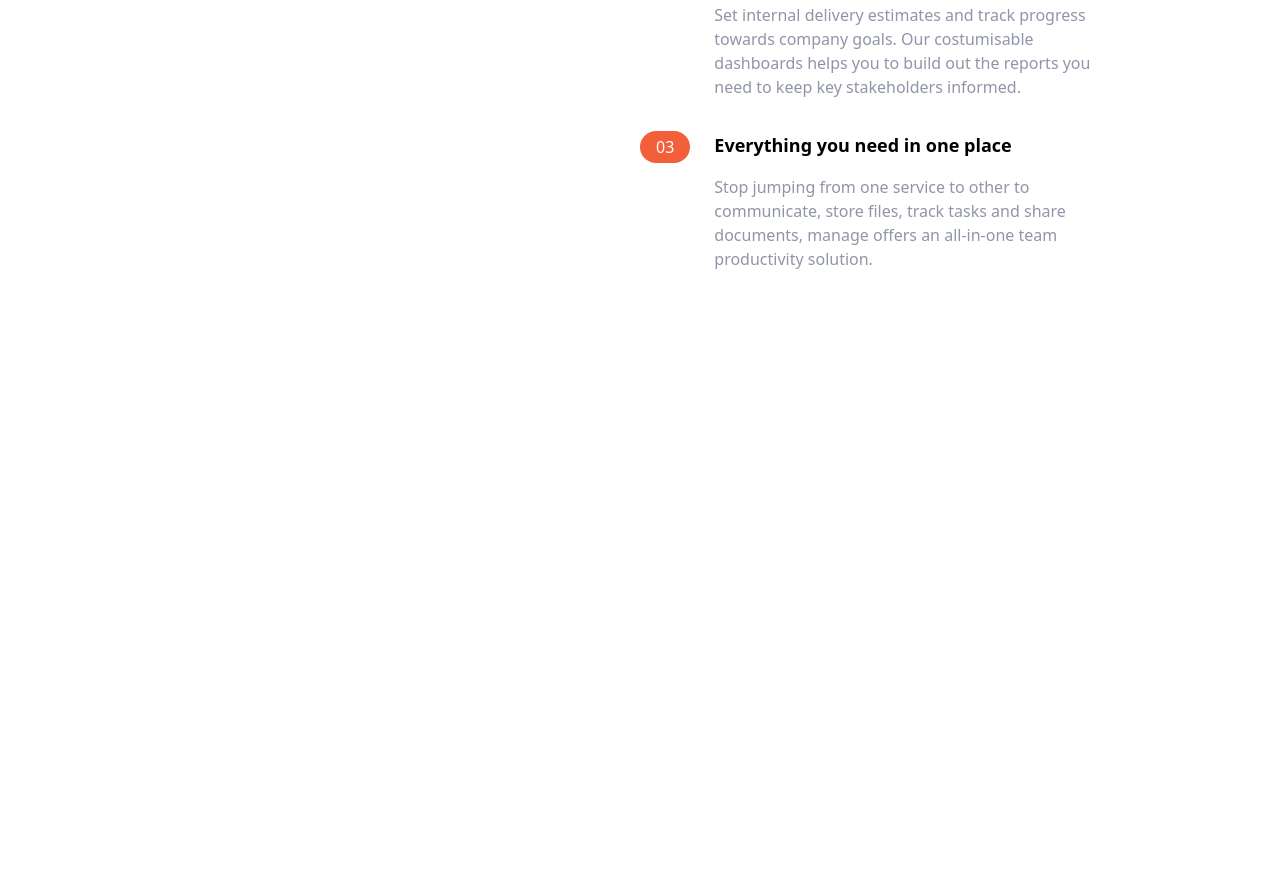
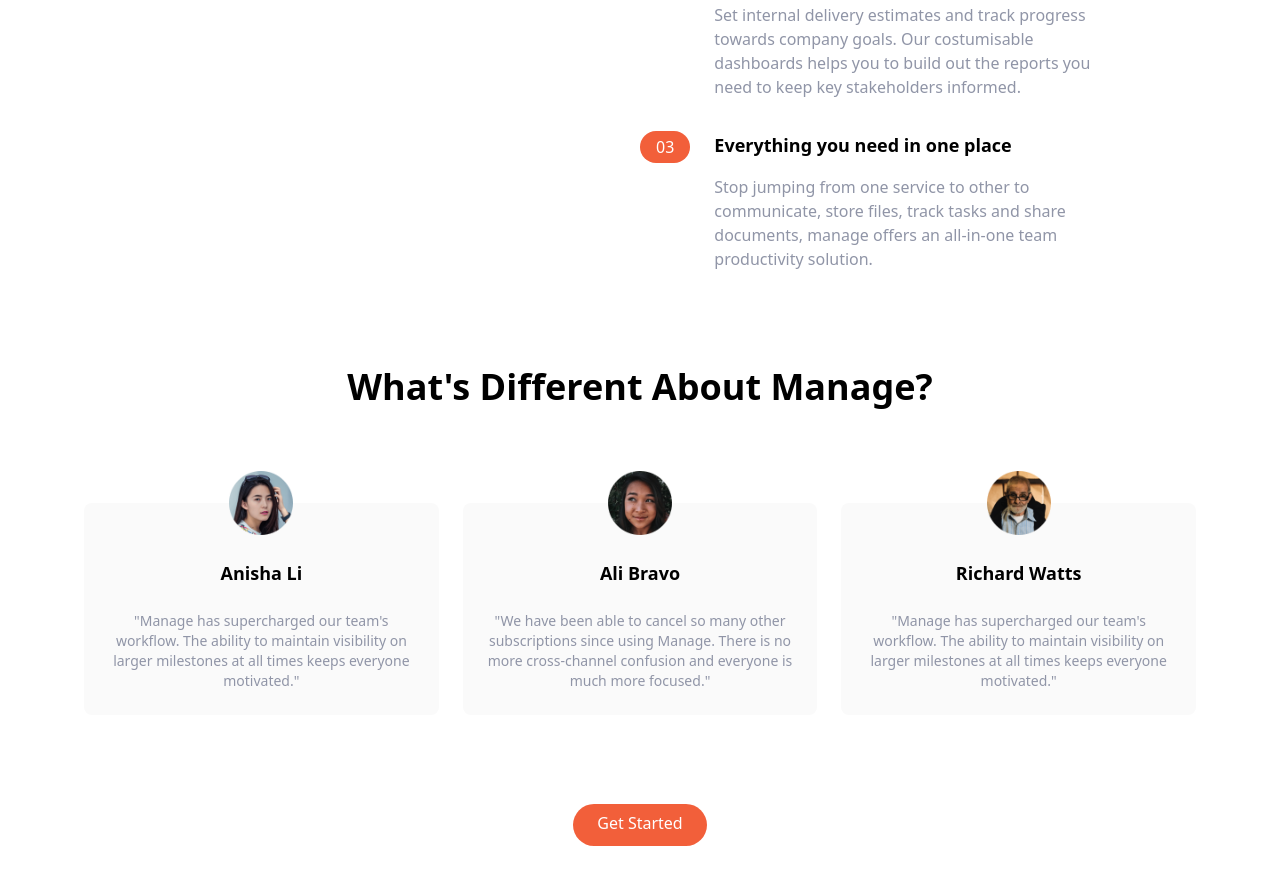
Before and after one commit to hrithik406/modern-tailwind, a website: page src/index.html in a window 1280 px wide. Shown: the part 781-1656 px from the top of the page. Before the commit the page ends 1092 px from the top, so only its background shows below. Drawn offline with Linux system fonts and the light colour scheme.

Commit message:
added: Testimonials

```diff
--- a/src/index.html
+++ b/src/index.html
@@ -43,10 +43,10 @@
   </section>
 
   <section id="features">
-    <div class="container flex flex-col px-4 mx-auto mb-10 spce-y-12 md-space-y-0 md:flex-row">
+    <div class="container flex flex-col px-4 mx-auto mb-10 md-space-y-0 md:flex-row">
       <div class="flex flex-col space-y-12 md:w-1/2">
         <h2 class="max-w-md text-4xl font-bold text-center md:text-left">
-          What's different about manage?
+          What's Different About Manage?
         </h2>
         <p class="max-w-sm text-center text-darkGrayishBlue md:text-left">
           Manage provides all the functionality your team needs,without the complexity. Our software is tailor-made for modern digital product teams.
@@ -119,5 +119,47 @@
       </div>
     </div>
   </section>
+  <!-- testimonials -->
+  <section id="testimonials">
+    <div class="max-w-6xl px-5 mx-auto mt-24 text-center">
+      <h2 class="text-4xl font-bold text-center">
+        What's Different About Manage?
+      </h2>
+      <!-- Testimonial Container -->
+      <div class="flex flex-col mt-24 md:flex-row md:space-x-6">
+        <!-- first testimonial -->
+        <div class="flex flex-col items-center p-6 space-y-6 rounded-lg bg-veryLightGray md:w-1/3 mb-14">
+          <img src="img/avatar-anisha.png" class="w-16 -mt-14" alt="" />
+          <h5 class="text-lg font-bold">Anisha Li</h5>
+          <p class="text-sm text-darkGrayishBlue">
+            "Manage has supercharged our team's workflow. The ability to maintain visibility on larger milestones at all times keeps everyone motivated."
+          </p>
+        </div>
+       <!-- second testimonial -->
+        <div class="flex flex-col items-center p-6 space-y-6 rounded-lg bg-veryLightGray md:w-1/3 mb-14">
+          <img src="img/avatar-ali.png" class="w-16 -mt-14" alt="" />
+          <h5 class="text-lg font-bold">Ali Bravo</h5>
+         <p class="text-sm text-darkGrayishBlue">
+           "We have been able to cancel so many other subscriptions since using Manage. There is no more cross-channel confusion and everyone is much more focused."
+          </p>
+        </div>
+       <!-- third testimonial -->
+        <div class="flex flex-col items-center p-6 space-y-6 rounded-lg bg-veryLightGray md:w-1/3 mb-14">
+         <img src="img/avatar-richard.png" class="w-16 -mt-14" alt="" />
+         <h5 class="text-lg font-bold">Richard Watts</h5>
+         <p class="text-sm text-darkGrayishBlue">
+           "Manage has supercharged our team's workflow. The ability to maintain visibility on larger milestones at all times keeps everyone motivated."
+         </p>
+        </div>
+      </div>
+      <div class="my-10">
+        <a href="#" class="p-3 px-6 pt-2 text-white   bg-brightRed  rounded-full baseline hover:bg-brightRedLight">Get  Started</a>
+      </div>
+    </div>
+  </section>
+  <!-- CTA section -->
+   <section id="cta" class="bg-brightRed">
+
+   </section>
 </body>
 </html>
```
Also changed, not shown: src/output.css.
